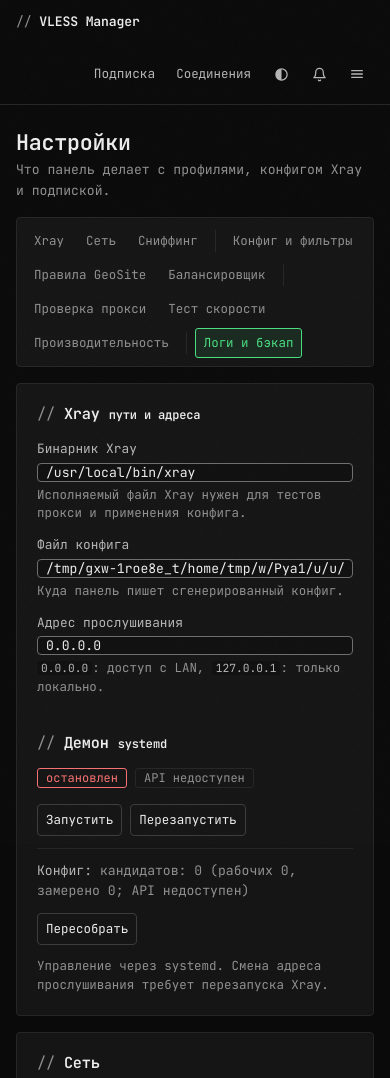
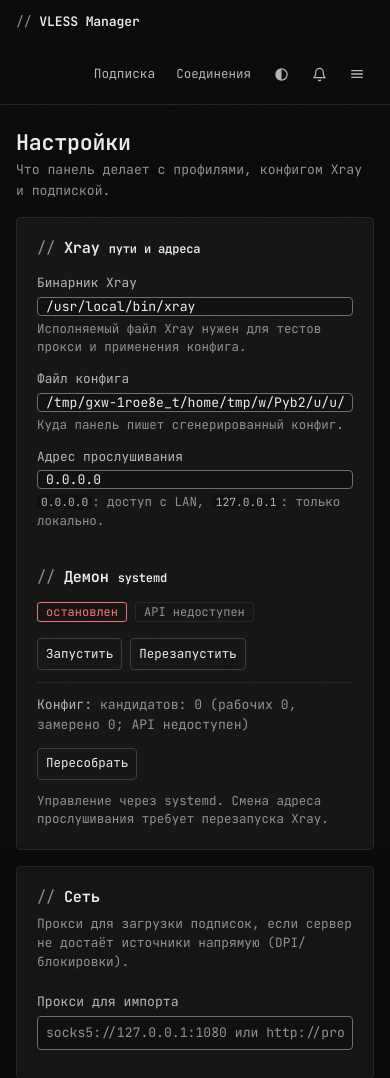
Before and after one commit to prasx/vless-manager-proxy, a Flask app: page /settings in a window 390 px wide. Shown: the top 1078 px of the page. Run offline with Flask 3, Linux system fonts and the light colour scheme; data comes from the database, SQL or seed files in the repository; data that the repository does not hold is empty.

Commit message:
v4.0.1: fix duplicate proxy list on desktop, drop settings section nav
- move the mobile-list hide rule after its base display so desktop shows only the table

- remove the sticky settings section nav, its scroll-spy and CSS; sections flow directly

- v4.0.1 in footer and README

```diff
--- a/static/style.css
+++ b/static/style.css
@@ -739,38 +739,7 @@ dialog.modal::backdrop { background: var(--overlay); }
 .app-footer a { color: var(--text-muted); text-decoration: none; }
 .app-footer a:hover { color: var(--text-primary); }
 
-/* ─── Настройки: навигация и секции ─── */
-.settings-nav {
-  position: sticky;
-  top: 0;
-  z-index: 80;
-  display: flex;
-  flex-wrap: wrap;
-  gap: 4px;
-  margin: 0 0 16px;
-  padding: 8px;
-  background: var(--bg-card);
-  border: 1px solid var(--border);
-  border-radius: var(--radius);
-}
-.settings-nav a {
-  padding: 4px 8px;
-  font-size: 0.78rem;
-  line-height: 1.6;
-  color: var(--text-muted);
-  text-decoration: none;
-  border: 1px solid transparent;
-  border-radius: var(--radius-sm);
-  transition: color var(--dur-fast) var(--ease), background-color var(--dur-fast) var(--ease), border-color var(--dur-fast) var(--ease);
-}
-.settings-nav a:hover { color: var(--text-primary); border-color: var(--border); background: var(--bg-secondary); }
-.settings-nav a.active { color: var(--green); border-color: var(--green); background: var(--tint-green); }
-.settings-nav-sep {
-  width: 1px;
-  align-self: stretch;
-  margin: 4px 4px;
-  background: var(--border);
-}
+/* ─── Настройки: секции ─── */
 .settings-section {
   background: var(--bg-card);
   border: 1px solid var(--border);
@@ -1044,7 +1013,7 @@ dialog.modal::backdrop { background: var(--overlay); }
 .bar > span { display: block; height: 100%; background: var(--green); }
 
 @media (pointer: coarse) {
-  .btn, .btn-sm, .nav a, .settings-nav a, .tab, .conn-filter { min-height: 44px; }
+  .btn, .btn-sm, .nav a, .tab, .conn-filter { min-height: 44px; }
   input:not([type="checkbox"]):not([type="range"]), select { min-height: 44px; }
   .chk-custom, .chk-safe input { width: 20px; height: 20px; }
   .chk-label, .chk-safe { padding: 8px 0; }
@@ -1060,7 +1029,7 @@ dialog.modal::backdrop { background: var(--overlay); }
 }
 
 
-/* ===== ??????? ===== */
+/* ===== Дашборд ===== */
 /* Дашборд: фигуры, состояние Xray, фильтры и таблица прокси. */
 
 /* ─── Фигуры ─── */
@@ -1201,7 +1170,6 @@ dialog.modal::backdrop { background: var(--overlay); }
 .desktop-table { display: none; }
 @media (min-width: 900px) {
   .desktop-table { display: table; }
-  .mobile-list { display: none; }
 }
 .desktop-table th.chk,
 .desktop-table td.chk { width: 40px; text-align: center; }
@@ -1283,8 +1251,15 @@ dialog.modal::backdrop { background: var(--overlay); }
 }
 .mobile-card .mc-status .cell-err { max-width: 100%; font-size: 0.75rem; }
 
-
-/* ===== ????????? ===== */
+/* Таблица и карточки — две ветки одного списка: на десктопе видна только
+   таблица, на телефоне только карточки. Правило спрятать карточки должно
+   стоять после их базового display, иначе оно проигрывает по порядку. */
+@media (min-width: 900px) {
+  .mobile-list { display: none; }
+}
+
+
+/* ===== Источники ===== */
 /* Источники: состав конфига, таблица источников, добавление. */
 
 .text-bad { color: var(--red); }
@@ -1640,7 +1615,7 @@ dialog.modal::backdrop { background: var(--overlay); }
 .dg-step.bad { color: var(--red); border-color: var(--red); }
 
 
-/* ===== ???? ===== */
+/* ===== Логи ===== */
 /* Логи: фильтр уровня и таблица сообщений. */
 
 .filters {
--- a/templates/base.html
+++ b/templates/base.html
@@ -82,7 +82,7 @@
 </main>
 
 <footer class="container app-footer">
-  <span>v4.0.0</span>
+  <span>v4.0.1</span>
   <a href="https://github.com/prasx" target="_blank" rel="noopener">GitHub</a>
 </footer>
 
--- a/templates/settings.html
+++ b/templates/settings.html
@@ -12,24 +12,9 @@
   </div>
 </header>
 
-{# Навигация сгруппирована по смыслу: соединение → маршрутизация → проверка качества →
-   обслуживание. Порядок ссылок совпадает с порядком секций ниже, иначе подсветка
-   активного раздела и переходы по якорям разъезжаются. #}
-<nav class="settings-nav" id="settingsNav" aria-label="Разделы настроек">
-  <a href="#sec-xray">Xray</a>
-  <a href="#sec-network">Сеть</a>
-  <a href="#sec-sniffing">Сниффинг</a>
-  <span class="settings-nav-sep" aria-hidden="true"></span>
-  <a href="#sec-filter">Конфиг и фильтры</a>
-  <a href="#sec-geo">Правила GeoSite</a>
-  <a href="#sec-balancer">Балансировщик</a>
-  <span class="settings-nav-sep" aria-hidden="true"></span>
-  <a href="#sec-check">Проверка прокси</a>
-  <a href="#sec-speed">Тест скорости</a>
-  <a href="#sec-perf">Производительность</a>
-  <span class="settings-nav-sep" aria-hidden="true"></span>
-  <a href="#sec-system">Логи и бэкап</a>
-</nav>
+{# Разделы идут единым потоком без залипающего меню: десять якорей в две строки
+   отнимали первый экран, а подсветка активного раздела на длинной странице
+   всё равно не успевала за скроллом. #}
 
 <div class="data-error" id="settingsError" role="status" hidden>
   <span id="settingsErrorText"></span>
```
Also changed, not shown: static/settings.js (+0 -30 lines), README.md.
